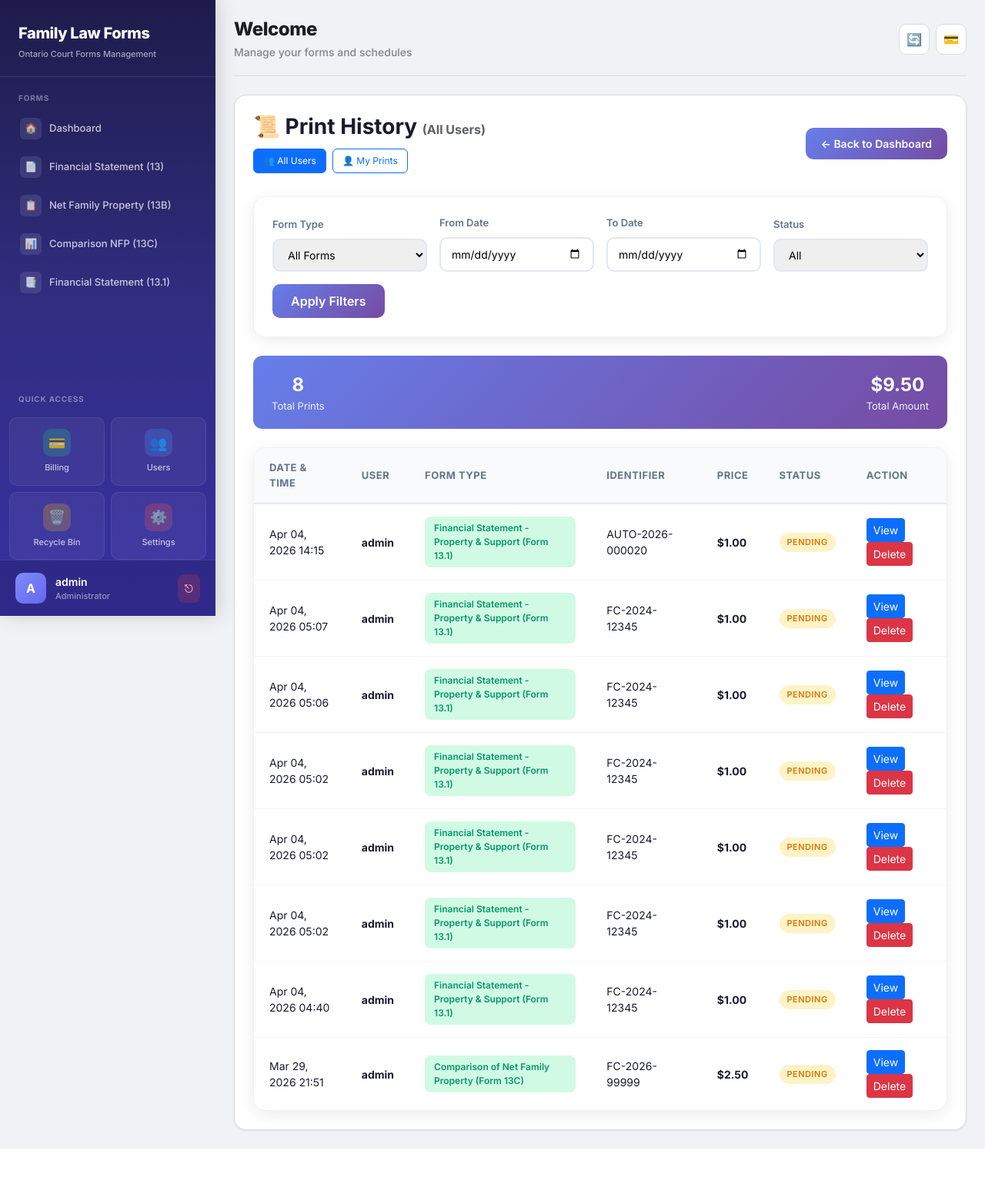
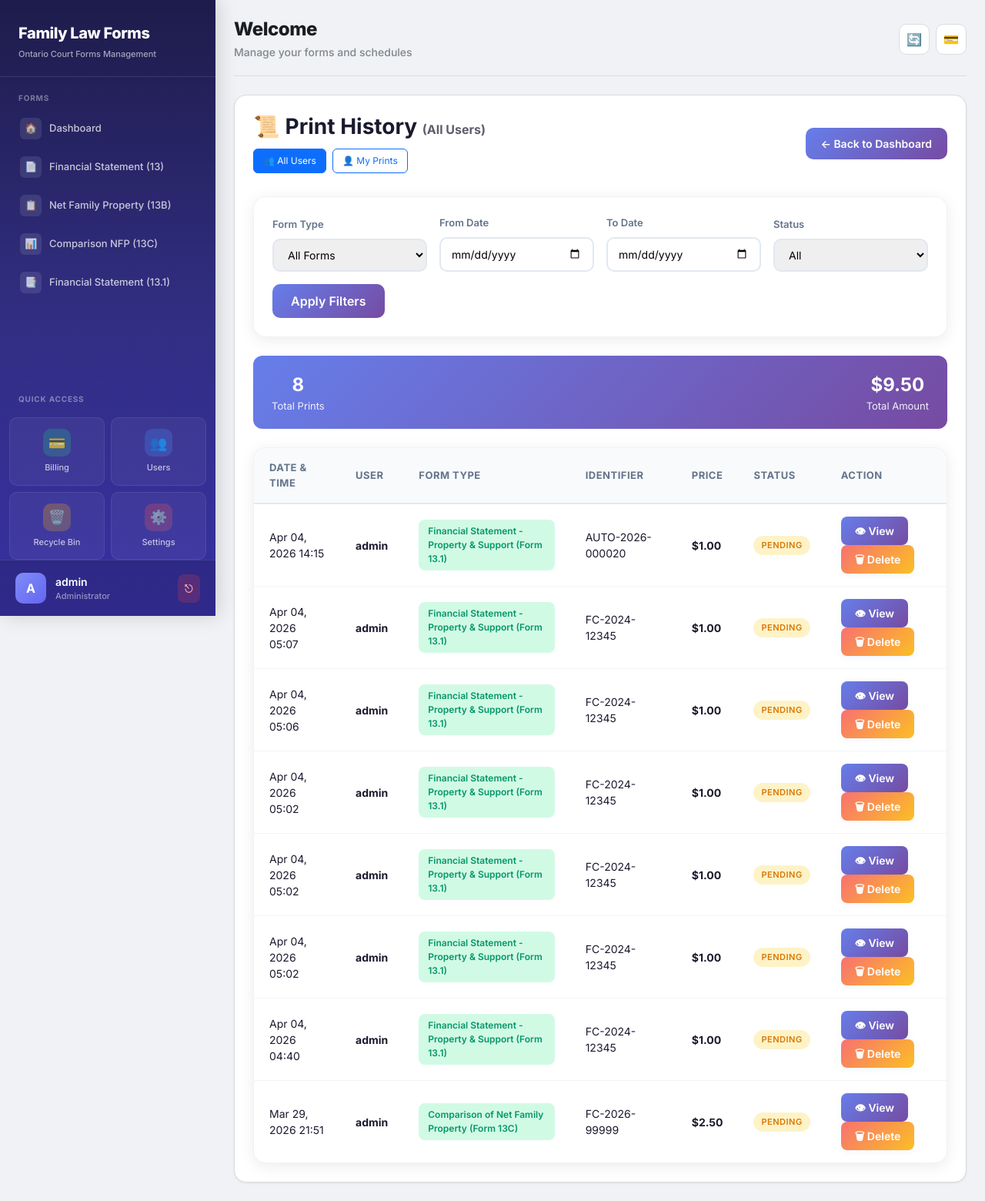
Before and after one commit to AtwijukaAbcj/lawforms, a Django app: page /forms/billing/history/ in a window 1280 px wide. Shown: the whole page at 77% size. Before the commit the page ends 1492 px from the top, so only its background shows below. Run offline with Django 5.2, Linux system fonts and the light colour scheme; a user stored in the database is signed in; data comes from the database, SQL or seed files in the repository.

Commit message:
Remove duplicate View button and apply theme styling in billing history

```diff
--- a/forms/templates/forms/billing_history.html
+++ b/forms/templates/forms/billing_history.html
@@ -307,13 +307,46 @@
                     {% endif %}
                 </td>
                 <td>
-                    <a href="{% url 'view_printed_copy' print.id %}" class="btn btn-primary btn-sm" target="_blank">View</a>
+                    <a href="{% url 'view_printed_copy' print.id %}" class="themed-btn themed-btn-view" target="_blank">👁 View</a>
                     {% if request.user.is_superuser or request.user.is_staff %}
                     <form method="post" action="{% url 'delete_print_event' print.id %}" style="display:inline;">
                         {% csrf_token %}
-                        <button type="submit" class="btn btn-danger btn-sm" onclick="return confirm('Are you sure you want to delete this print event?');">Delete</button>
+                            <button type="submit" class="themed-btn themed-btn-delete" onclick="return confirm('Are you sure you want to delete this print event?');">🗑 Delete</button>
                     </form>
                     {% endif %}
+                        <!-- <a href="{% url 'view_printed_copy' print.id %}" class="themed-btn themed-btn-view" target="_blank">👁 View</a> -->
+                <style>
+                    .themed-btn {
+                        display: inline-flex;
+                        align-items: center;
+                        gap: 6px;
+                        padding: 8px 18px;
+                        border-radius: 8px;
+                        font-weight: 600;
+                        font-size: 14px;
+                        border: none;
+                        text-decoration: none;
+                        cursor: pointer;
+                        transition: background 0.18s, box-shadow 0.18s;
+                        box-shadow: 0 2px 8px rgba(102, 126, 234, 0.08);
+                    }
+                    .themed-btn-view {
+                        background: linear-gradient(135deg, #667eea, #764ba2);
+                        color: #fff;
+                    }
+                    .themed-btn-view:hover {
+                        background: linear-gradient(135deg, #5a67d8, #6b21a8);
+                        box-shadow: 0 4px 16px rgba(102, 126, 234, 0.18);
+                    }
+                    .themed-btn-delete {
+                        background: linear-gradient(135deg, #f87171, #fbbf24);
+                        color: #fff;
+                    }
+                    .themed-btn-delete:hover {
+                        background: linear-gradient(135deg, #dc2626, #f59e42);
+                        box-shadow: 0 4px 16px rgba(251, 191, 36, 0.18);
+                    }
+                </style>
                 </td>
             </tr>
             {% endfor %}
```
